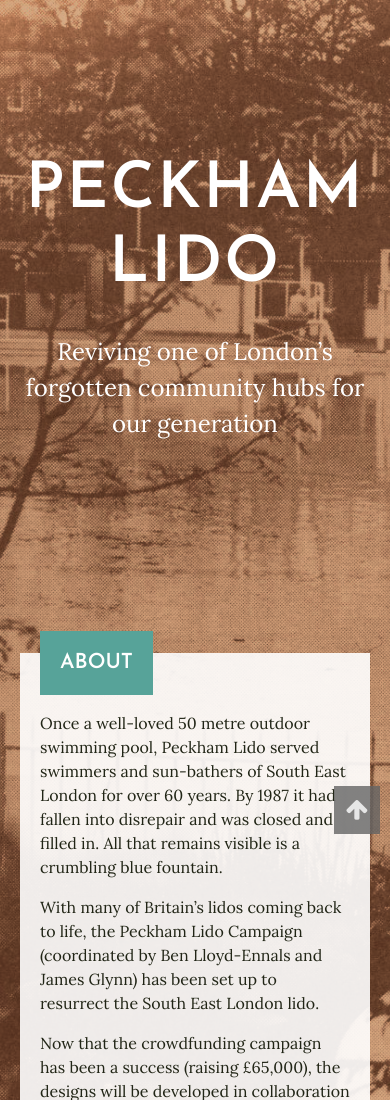
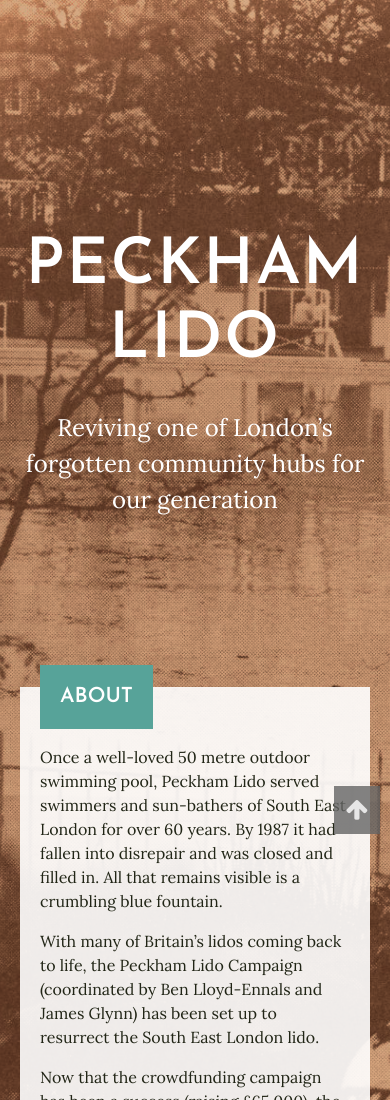
Before and after one commit to tabledigital/peckham-lido, a website: page src/index.html in a window 390 px wide. Shown: the top 1100 px of the page. Drawn offline with nearby package versions, Linux system fonts and the light colour scheme; files that its build step writes are made by us from their sources.

Commit message:
Text positioning tweak for mobile

```diff
--- a/src/scss/components/_about.scss
+++ b/src/scss/components/_about.scss
@@ -7,7 +7,7 @@
   background-blend-mode: multiply;
 
   h1 {
-    margin: 16vh auto 2rem auto;
+    margin: 25vh auto 2rem auto;
     width: 100%;
 
     @media(min-width: $bp-small-med) {
@@ -20,11 +20,12 @@
   color: $white;
   font-size: 1.5rem;
   margin-bottom: 26vh;
-  margin: 0 auto 25vh;
+  margin: 0 auto 20vh;
   max-width: 600px;
   text-align: center;
 
   @media(min-width: $bp-small-med) {
     font-size: 2rem;
+    margin: 0 auto 25vh;
   }
 }
```
